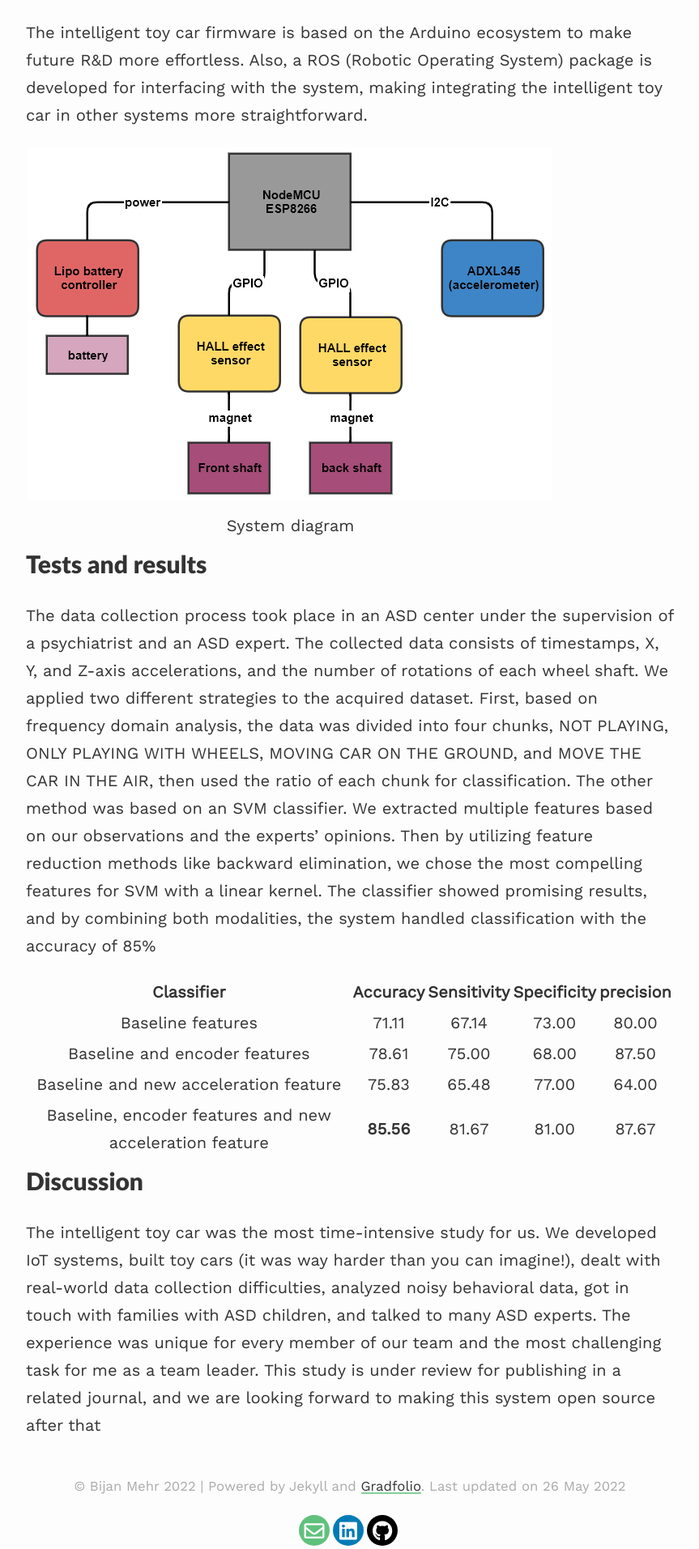
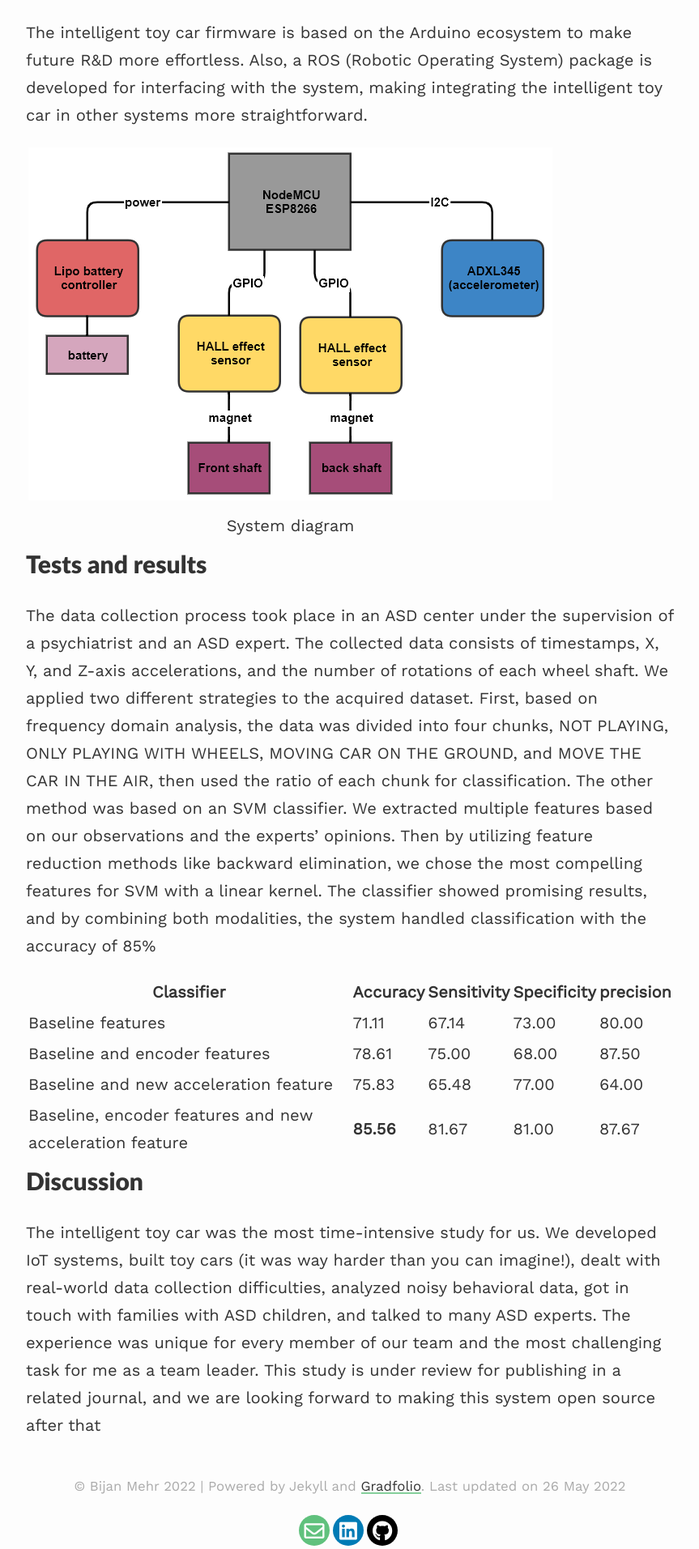
Before and after one commit to bijanmehr/bijanmehr.github.io, a Jekyll site: the page built from _projects/intelligent_car.md, in a window 1280 px wide. Shown: the part 1887-3800 px from the top of the page at 81% size, without its empty margins (208-1071 px from the left). Built offline with Jekyll 4.4.1, drawn with Linux system fonts in a browser that asks for light colours; nearby versions of some CDN libraries.

Commit message:
update_prj

```diff
--- a/_projects/intelligent_car.md
+++ b/_projects/intelligent_car.md
@@ -29,12 +29,12 @@ The data collection process took place in an ASD center under the supervision of
 We applied two different strategies to the acquired dataset. First, based on frequency domain analysis, the data was divided into four chunks, NOT PLAYING, ONLY PLAYING WITH WHEELS, MOVING CAR ON THE GROUND, and MOVE THE CAR IN THE AIR, then used the ratio of each chunk for classification. The other method was based on an SVM classifier. We extracted multiple features based on our observations and the experts' opinions. Then by utilizing feature reduction methods like backward elimination, we chose the most compelling features for SVM with a linear kernel. The classifier showed promising results, and by combining both modalities, the system handled classification with the accuracy of 85%
 
 
-|                      **Classifier**                     | **Accuracy** | **Sensitivity** | **Specificity** | **precision** |
-|:-------------------------------------------------------:|:------------:|:---------------:|:---------------:|:-------------:|
-|                    Baseline features                    |     71.11    |      67.14      |      73.00      |     80.00     |
-|              Baseline and encoder features              |     78.61    |      75.00      |      68.00      |     87.50     |
-|          Baseline and new acceleration feature          |     75.83    |      65.48      |      77.00      |     64.00     |
-| Baseline, encoder features and new acceleration feature |   **85.56**  |      81.67      |      81.00      |     87.67     |
+| **Classifier**                                          	| **Accuracy** 	| **Sensitivity** 	| **Specificity** 	| **precision** 	|
+|---------------------------------------------------------	|--------------	|-----------------	|-----------------	|---------------	|
+| Baseline features                                       	| 71.11        	| 67.14           	| 73.00           	| 80.00         	|
+| Baseline and encoder features                           	| 78.61        	| 75.00           	| 68.00           	| 87.50         	|
+| Baseline and new acceleration feature                   	| 75.83        	| 65.48           	| 77.00           	| 64.00         	|
+| Baseline, encoder features and new acceleration feature 	| **85.56**    	| 81.67           	| 81.00           	| 87.67         	|
 
 
 ## Discussion
```
